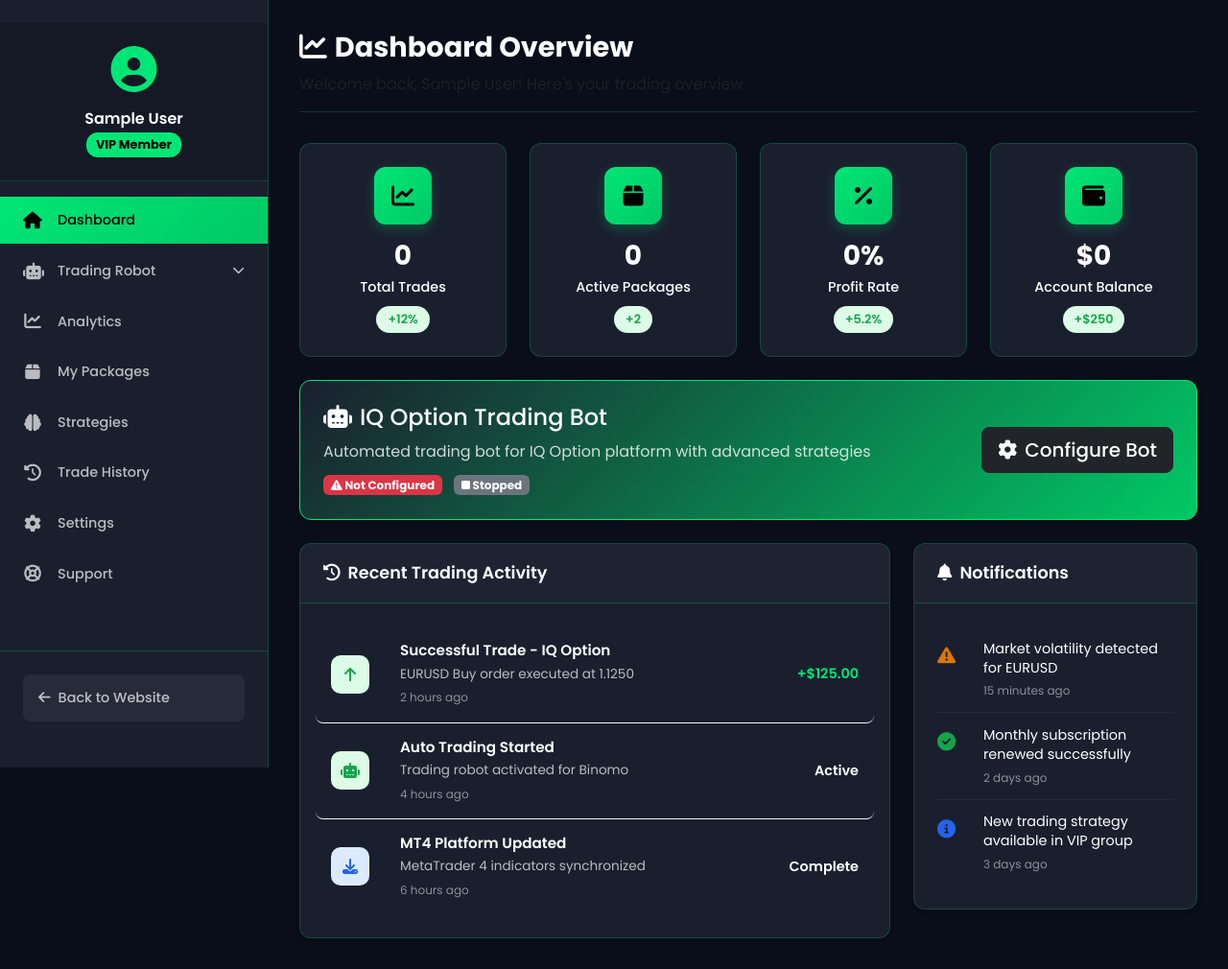
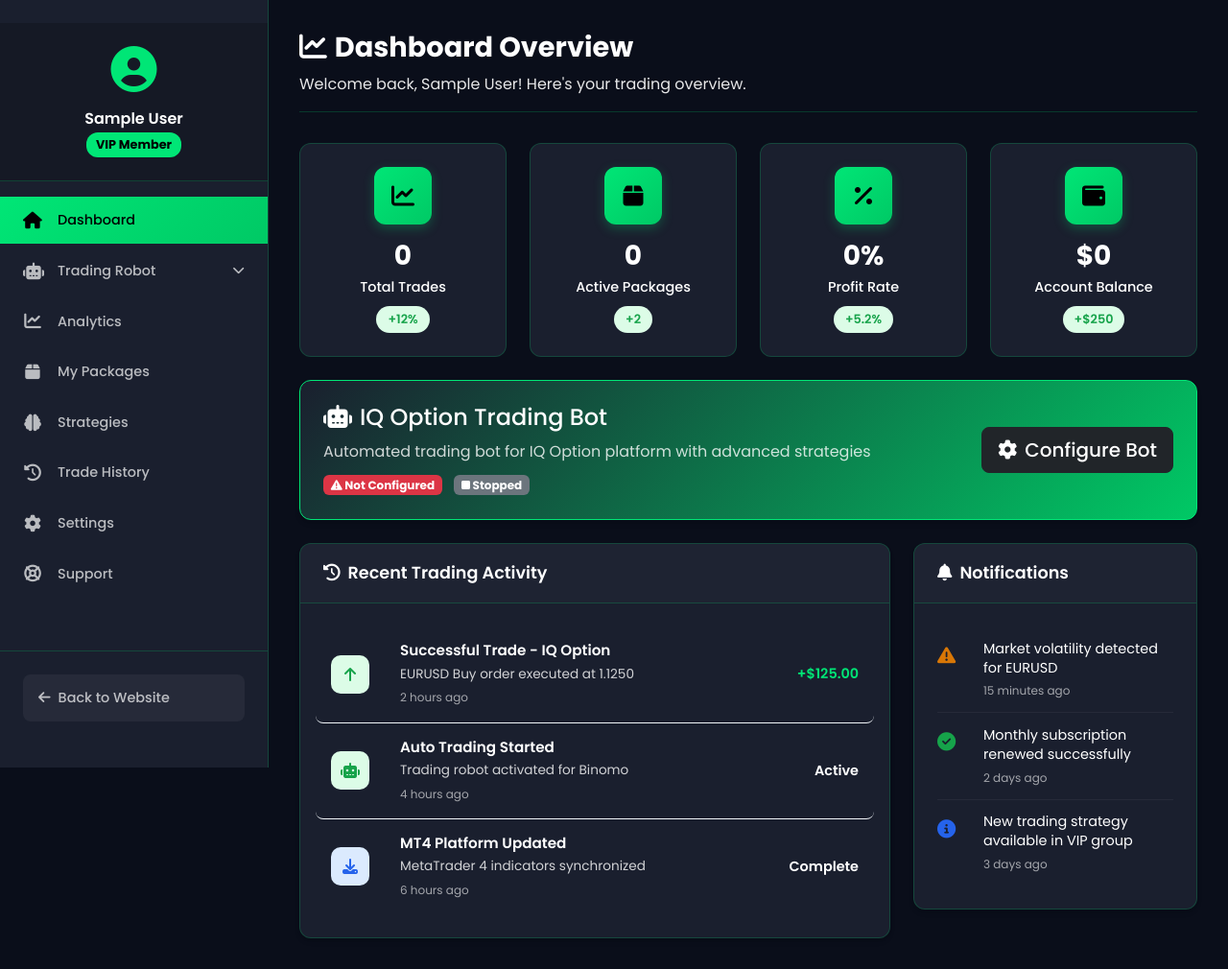
Before and after one commit to rahmangunawans/TradeForce, a Flask app: page /dashboard in a window 1280 px wide. Shown: the part 70-1080 px from the top of the page at 96% size. Run offline with Flask 3, Linux system fonts and the light colour scheme; the visitor is signed in with stand-in values (Sample User, id 1); data that the repository does not hold is empty.

Commit message:
Improve text visibility and update dashboard design for consistency
Update CSS variables and opacity in dashboard.css to improve text readability and align the dashboard's visual theme with the main site.

Replit-Commit-Author: Agent
Replit-Commit-Session-Id: 7e33ef93-8224-4901-a462-0d2e2ff57517
Replit-Commit-Checkpoint-Type: intermediate_checkpoint
Replit-Commit-Event-Id: 6d569d76-28dd-4210-bc21-e73d74c99055
Replit-Commit-Screenshot-Url: https://storage.googleapis.com/screenshot-production-us-central1/f02d1173-a54c-4606-83b4-167e0fe7613b/7e33ef93-8224-4901-a462-0d2e2ff57517/G6Hz5pm
Replit-Helium-Checkpoint-Created: true

```diff
--- a/static/css/dashboard.css
+++ b/static/css/dashboard.css
@@ -426,9 +426,10 @@
 }
 
 .section-header p {
-    color: var(--text-muted);
+    color: var(--text-light) !important;
     margin: 0;
     font-size: 1rem;
+    opacity: 0.9;
 }
 
 /* ===== DASHBOARD CARDS ===== */
@@ -578,13 +579,15 @@
 .activity-content p {
     font-size: 0.85rem;
     margin: 0;
-    color: rgba(255, 255, 255, 0.7) !important;
+    color: var(--text-light) !important;
+    opacity: 0.8;
 }
 
 .activity-content small {
-    color: rgba(255, 255, 255, 0.5) !important;
+    color: var(--text-light) !important;
     font-size: 0.75rem;
     display: block;
+    opacity: 0.6;
 }
 
 .activity-value {
@@ -622,7 +625,8 @@
 
 .notification-content small {
     display: block;
-    color: rgba(255, 255, 255, 0.5) !important;
+    color: var(--text-light) !important;
+    opacity: 0.6;
 }
 
 /* ===== BROKER CARDS ===== */
```
